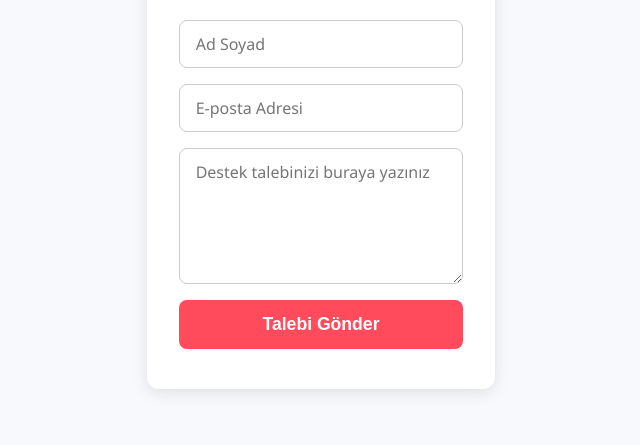
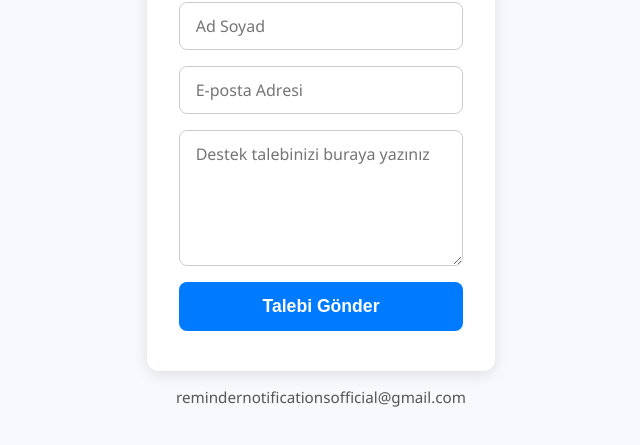
Before and after one commit to emrecanakyol/support-form, a plain HTML site: page index.html in a window 1280 px wide. Shown: the part 247-692 px from the top of the page, without its empty margins (319-959 px from the left). Drawn offline with Linux system fonts and the light colour scheme.

Commit message:
Update index.html

```diff
--- a/index.html
+++ b/index.html
@@ -20,6 +20,7 @@
             justify-content: center;
             align-items: center;
             padding: 1rem;
+            flex-direction: column;
         }
 
         .container {
@@ -63,13 +64,12 @@
         input[type="email"]:focus,
         textarea:focus {
             outline: none;
-            border-color: #ff4b5c;
-            box-shadow: 0 0 5px rgba(255, 75, 92, 0.5);
+            border-color: #007bff;
+            box-shadow: 0 0 5px rgba(0, 123, 255, 0.5);
         }
 
         button {
-            background-color: #ff4b5c;
-            /* Kırmızı buton */
+            background-color: #007bff; /* Mavi buton */
             color: white;
             border: none;
             padding: 0.85rem 1rem;
@@ -87,8 +87,7 @@
 
         button:hover:not(:disabled),
         button:focus:not(:disabled) {
-            background-color: #e03e4f;
-            /* Koyu kırmızı hover */
+            background-color: #0056b3; /* Koyu mavi hover */
             outline: none;
         }
 
@@ -111,6 +110,15 @@
             to {
                 transform: rotate(360deg);
             }
+        }
+
+        .email-footer {
+            margin-top: 1rem;
+            color: #555555;
+            font-size: 0.95rem;
+            text-align: center;
+            user-select: text;
+            font-family: 'Segoe UI', Tahoma, Geneva, Verdana, sans-serif;
         }
 
         @media (max-width: 400px) {
@@ -137,6 +145,8 @@
             </button>
         </form>
     </div>
+
+    <div class="email-footer">remindernotificationsofficial@gmail.com</div>
 
     <script>
         const form = document.getElementById('supportForm');
```
